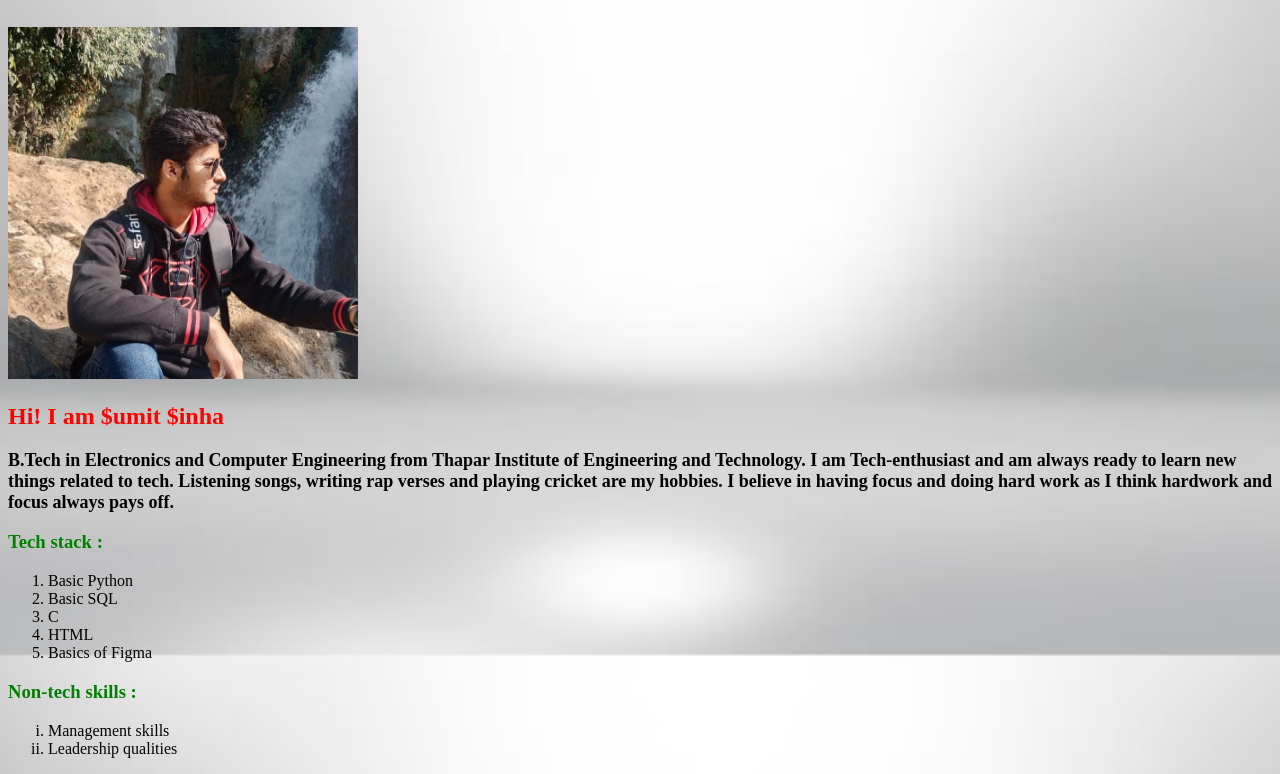
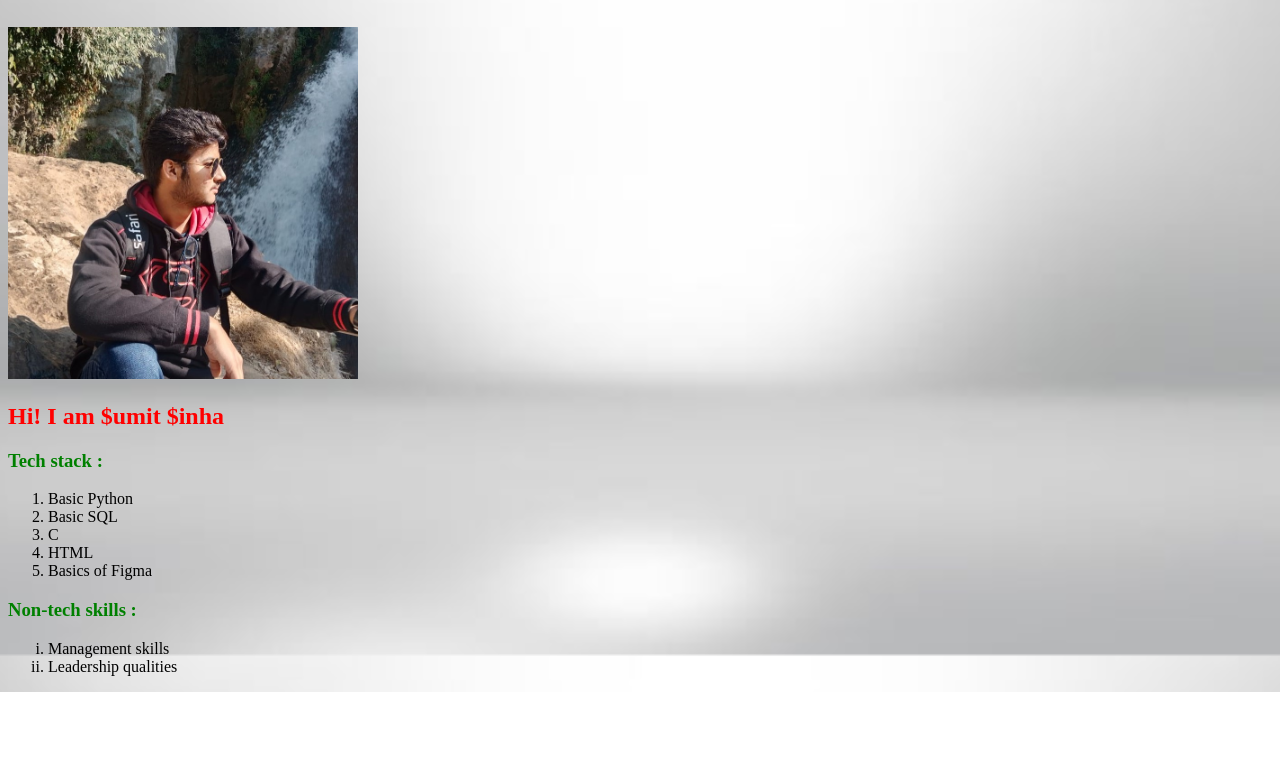
Before and after one commit to Sumit2003Sinha/Sumit2003Sinha.github.io, a plain HTML site: page index.html in a window 1280 px wide. Shown: the part 145-919 px from the top of the page. After the commit the page ends 837 px from the top, so only its background shows below. Drawn offline with Linux system fonts and the light colour scheme.

Commit message:
Update index.html

```diff
--- a/index.html
+++ b/index.html
@@ -31,9 +31,7 @@
     </div>
     <div>
         <h2 style="color: red;">Hi!  I am $umit $inha</h2>
-        <p style="font-size: large;"><b> B.Tech in Electronics and Computer Engineering from Thapar Institute of Engineering and Technology.
-        I am Tech-enthusiast and am always ready to learn new things related to tech. Listening songs, writing rap verses and playing cricket are my hobbies.
-        I believe in having focus and doing hard work as I think hardwork and focus always pays off.</b>
+        <p style="font-size: large;">
         </p>
     </div>
     <div>
```
